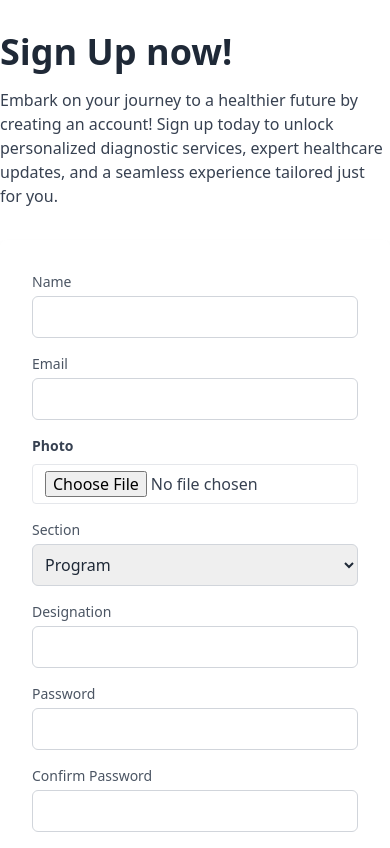
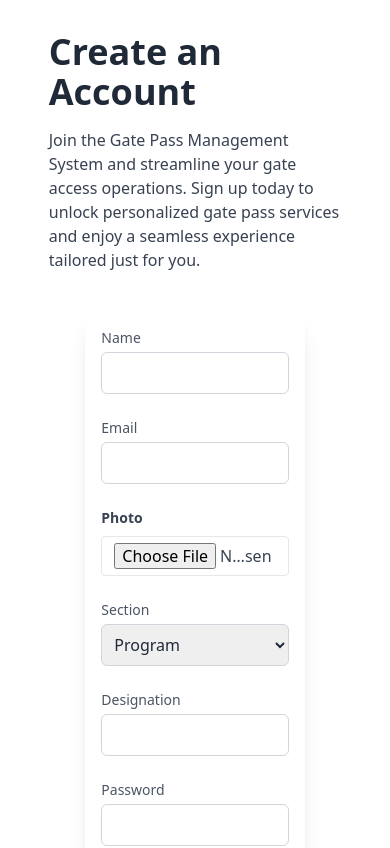
Before and after one commit to sattamap/gpms-client, a React (Vite) app: page /register in a window 390 px wide. Shown: the top 848 px of the page. Built offline with nearby package versions, Linux system fonts and the light colour scheme; no server answers.

Commit message:
Make register form responsive

```diff
--- a/src/pages/Register/Register.jsx
+++ b/src/pages/Register/Register.jsx
@@ -4,8 +4,6 @@ import Swal from 'sweetalert2';
 import useAxiosPublic from '../../hooks/useAxiosPublic';
 import { useContext } from 'react';
 import { AuthContext } from '../../provider/AuthProvider';
-
-
 
 const image_hosting_key = import.meta.env.VITE_IMAGE_HOSTING_KEY;
 const image_hosting_api = `https://api.imgbb.com/1/upload?key=${image_hosting_key}`;
@@ -29,16 +27,13 @@ const Register = () => {
   };
 
   const onSubmit = async (data) => {
-    console.log("data is:",data);
     try {
       const imageFile = { image: data.image[0] };
-        console.log("image file is:",imageFile);
       const imgbbResponse = await axiosPublic.post(image_hosting_api, imageFile, {
         headers: {
           'content-type': 'multipart/form-data',
         },
       });
-        console.log("response is:",imgbbResponse);
       if (!imgbbResponse.data || imgbbResponse.data.status !== 200) {
         throw new Error('Failed to upload image to imgbb');
       }
@@ -78,15 +73,12 @@ const Register = () => {
         showConfirmButton: false,
         timer: 1500,
       });
-
       navigate('/');
     } catch (error) {
       console.error(error.message);
       if (error.response) {
-      // Log detailed error response from ImgBB
         console.error('Error Response from ImgBB:', error.response.data);
       }
-
       Swal.fire({
         icon: 'error',
         title: 'Error',
@@ -96,17 +88,18 @@ const Register = () => {
   };
 
   return (
-    <div className="container mx-auto mt-8">
-      <div className="grid grid-cols-1 md:grid-cols-2 gap-8 items-center">
+    <div className="w-3/4  mx-auto mt-8">
+      <div className=" items-center">
         <div>
-          <h1 className="text-4xl font-bold mb-4">Sign Up now!</h1>
+          <h1 className="text-4xl font-bold mb-4">Create an Account</h1>
           <p className="text-base text-gray-700">
-            Embark on your journey to a healthier future by creating an account! Sign up today to unlock personalized diagnostic services, expert healthcare updates, and a seamless experience tailored just for you.
+            Join the Gate Pass Management System and streamline your gate access operations. Sign up today to unlock personalized gate pass services and enjoy a seamless experience tailored just for you.
           </p>
         </div>
-        <div className="bg-white p-8 rounded-md shadow-md">
+        <div className="w-3/4 mx-auto bg-white p-4 my-10 rounded-md shadow-xl md:w-4/5 lg:w-full xl:w-full">
           <form onSubmit={handleSubmit(onSubmit)}>
-            <div className="mb-4">
+    <div className='flex flex-col lg:flex-row gap-6 mb-6'>
+    <div className="form-control w-full">
               <label htmlFor="name" className="block text-sm font-medium text-gray-600">
                 Name
               </label>
@@ -118,7 +111,7 @@ const Register = () => {
               {errors.name && <p className="text-red-500 text-xs mt-1">This field is required</p>}
             </div>
 
-            <div className="mb-4">
+            <div className="form-control w-full ">
               <label htmlFor="email" className="block text-sm font-medium text-gray-600">
                 Email
               </label>
@@ -129,21 +122,24 @@ const Register = () => {
               />
               {errors.email && <p className="text-red-500 text-xs mt-1">This field is required</p>}
             </div>
+    </div>
 
-            <div className="mb-4">
+            <div className="form-control w-full mb-6">
               <label htmlFor="image" className="block text-gray-700 text-sm font-bold mb-2">
                 Photo
               </label>
               <input
                 type="file"
                 id="image"
-              {...register('image',)}
+                {...register('image')}
                 className="border rounded w-full py-[6px] px-3 text-gray-700 leading-tight focus:outline-none focus:shadow-outline"
               />
             </div>
 
-            <div className="mb-4">
-              <label  className="block text-sm font-medium text-gray-600">
+           <div className='flex flex-col lg:flex-row gap-6 mb-6'>
+
+           <div className="form-control w-full">
+              <label htmlFor="section" className="block text-sm font-medium text-gray-600">
                 Section
               </label>
               <select
@@ -157,8 +153,9 @@ const Register = () => {
               </select>
               {errors.section && <p className="text-red-500 text-xs mt-1">This field is required</p>}
             </div>
-            <div className="mb-4">
-              <label  className="block text-sm font-medium text-gray-600">
+
+            <div className="form-control w-full">
+              <label htmlFor="designation" className="block text-sm font-medium text-gray-600">
                 Designation
               </label>
               <input
@@ -168,8 +165,11 @@ const Register = () => {
               />
               {errors.designation && <p className="text-red-500 text-xs mt-1">This field is required</p>}
             </div>
-   <div className="mb-4">
-   <label  className="block text-sm font-medium text-gray-600">
+           </div>
+
+           <div className='flex flex-col lg:flex-row gap-6 mb-6'>
+           <div className="form-control w-full">
+              <label htmlFor="password" className="block text-sm font-medium text-gray-600">
                 Password
               </label>
               <input
@@ -192,10 +192,9 @@ const Register = () => {
               )}
             </div>
 
-
-<div className="mb-4">
-<label  className="block text-sm font-medium text-gray-600">
-              Confirm  Password
+            <div className="form-control w-full">
+              <label htmlFor="confirmPassword" className="block text-sm font-medium text-gray-600">
+                Confirm Password
               </label>
               <input
                 type="password"
@@ -209,19 +208,18 @@ const Register = () => {
                 <p className="text-red-500 text-xs mt-1">{errors.confirmPassword?.message}</p>
               )}
             </div>
+           </div>
 
-
-
-            <button type="submit" className="bg-blue-500 text-white px-4 py-2 rounded-full mt-4">
+           <div className='flex justify-center'>
+           <button type="submit" className="w-1/6 bg-blue-500 text-white px-4 py-2 rounded-full mt-4">
               Sign Up
             </button>
+           </div>
           </form>
 
           <p className="text-center mt-3">
             Already have an account? <Link to="/" className="text-blue-500">Login</Link>
           </p>
-
-
         </div>
       </div>
     </div>
```
Lines whose indentation alone changed are shown as unchanged.
